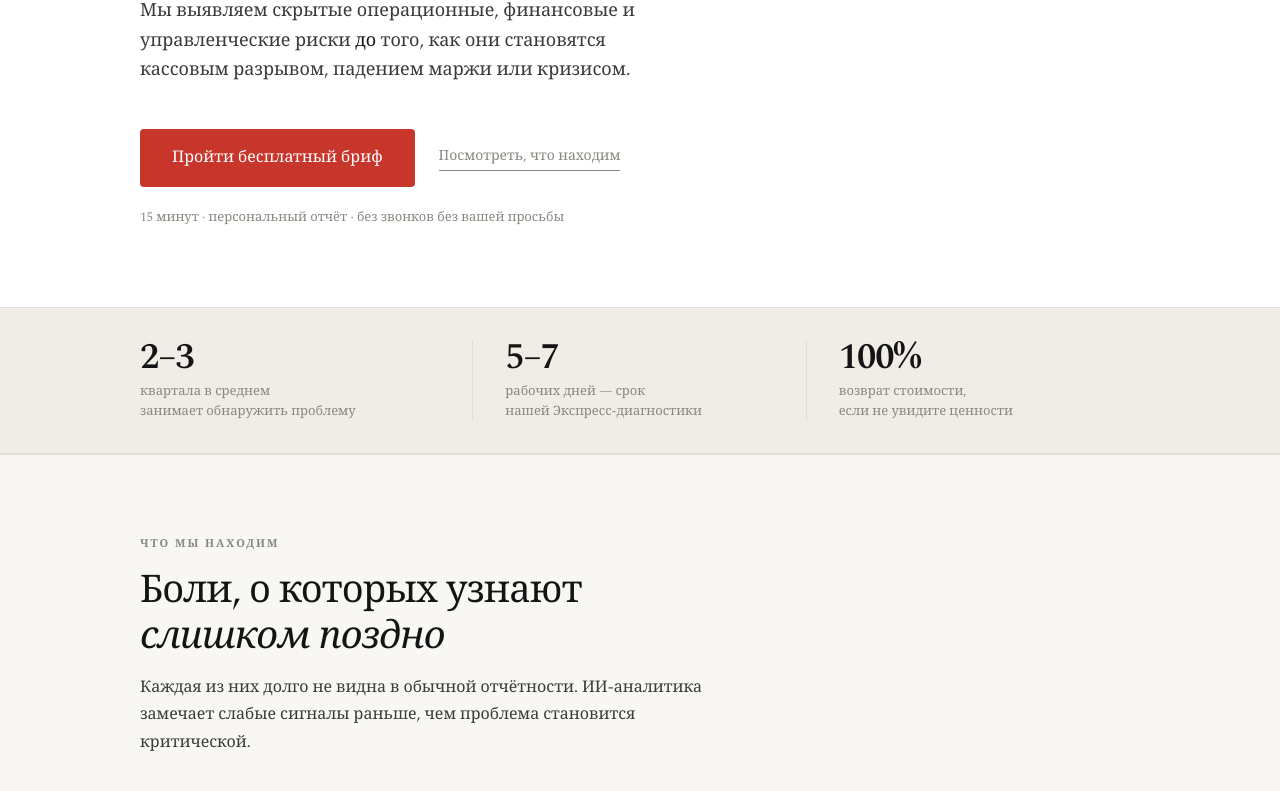
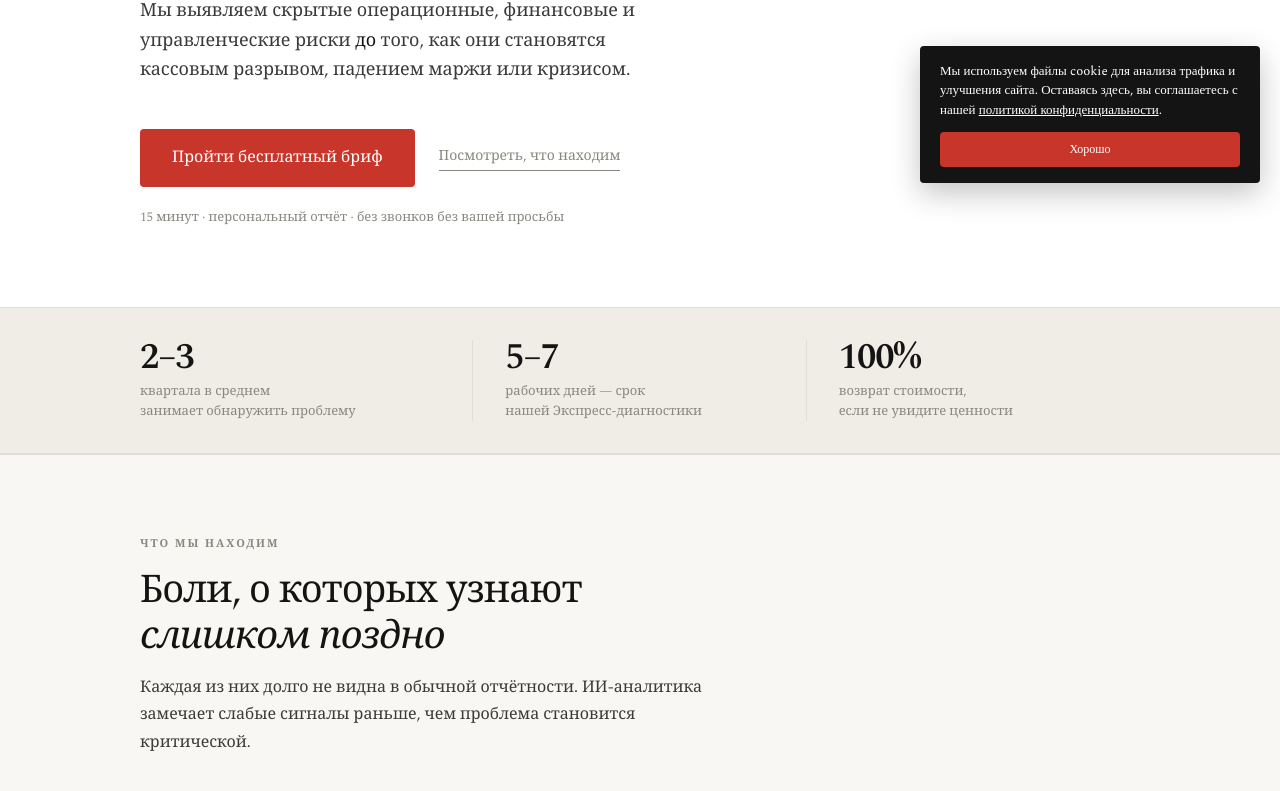
Before and after one commit to wmig999-lab/vidim-site, a plain HTML site: page index.html in a window 1280 px wide. Shown: the part 597-1388 px from the top of the page. Drawn offline with nearby package versions, Linux system fonts and the light colour scheme.

Commit message:
Add cookie notice and acceptance functionality

```diff
--- a/index.html
+++ b/index.html
@@ -397,7 +397,9 @@ section{padding:80px 0;}
       <div>
         <div class="fb">Vidim</div>
         <div class="fm">
-          ООО «АйВиСистемз» · г. Уфа<br>
+          ООО «АйВиСистемз» · (ИНН 0274908161, ОГРН 1150280056816). 450077, РБ, г. Уфа, ул. Генерала Горбатова, д. 2.
+          Сайт использует файлы cookie и сервисы Яндекс.Метрика и Google Analytics для сбора технических данных посетителей. Все права защищены.
+          г. Уфа<br>
           Работаем по всей России<br>
           <a href="/privacy">Политика конфиденциальности</a>
         </div>
@@ -418,5 +420,22 @@ const io = new IntersectionObserver((entries) => {
 document.querySelectorAll('.fu').forEach(el => io.observe(el));
 </script>
 
+<div id="cookieNotice" style="position:fixed; bottom:20px; right:20px; max-width:340px; background:#141414; color:#fff; padding:16px 20px; border-radius:4px; font-family:'Spectral', serif; font-size:13px; z-index:1000; box-shadow:0 10px 30px rgba(0,0,0,0.24); display:none; line-height:1.5;">
+  <p style="margin-bottom:12px; font-weight:300; text-align:left;">Мы используем файлы cookie для анализа трафика и улучшения сайта. Оставаясь здесь, вы соглашаетесь с нашей <a href="/privacy" style="color:#fff; text-decoration:underline;">политикой конфиденциальности</a>.</p>
+  <button onclick="acceptCookies()" style="background:#c8352a; color:#fff; border:none; padding:8px 16px; border-radius:4px; font-size:12px; font-weight:500; cursor:pointer; width:100%; transition:background .2s;">Хорошо</button>
+</div>
+
+<script>
+function acceptCookies() {
+  localStorage.setItem('cookieAccepted', 'true');
+  document.getElementById('cookieNotice').style.display = 'none';
+}
+document.addEventListener("DOMContentLoaded", function() {
+  if (!localStorage.getItem('cookieAccepted')) {
+    document.getElementById('cookieNotice').style.display = 'block';
+  }
+});
+</script>
+
 </body>
 </html>
```
